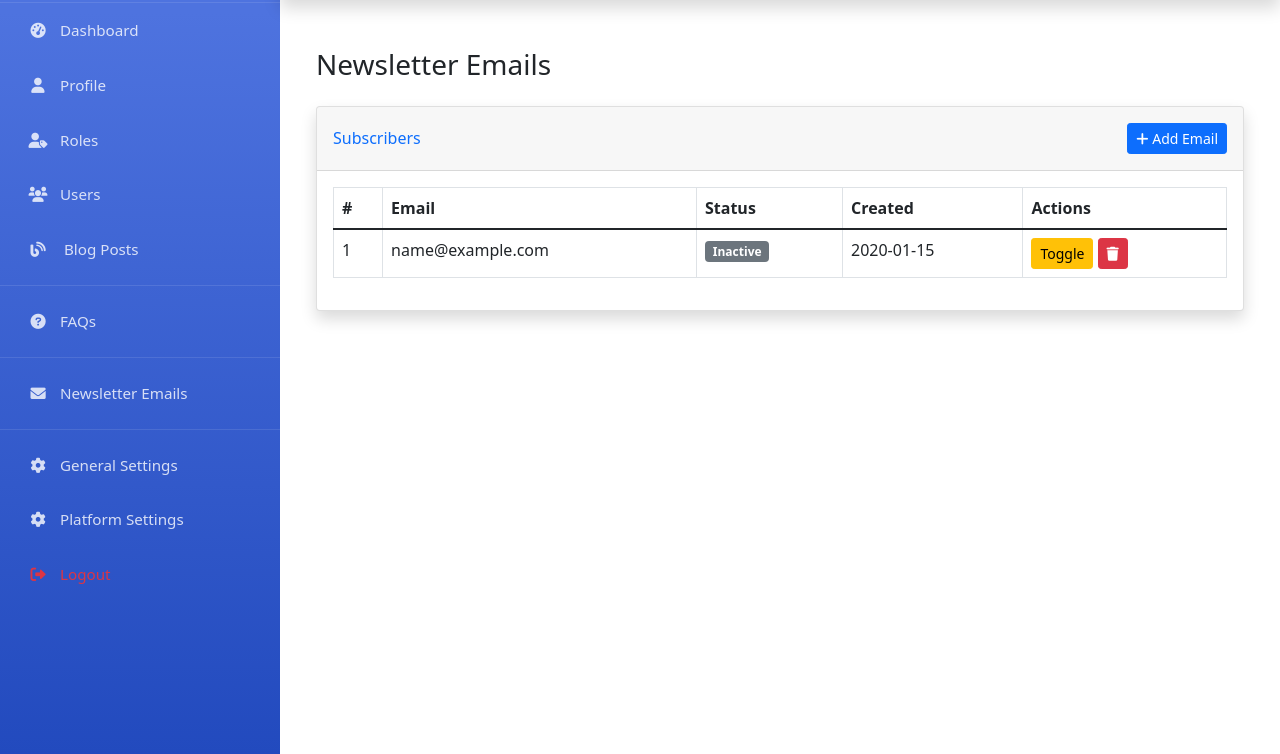
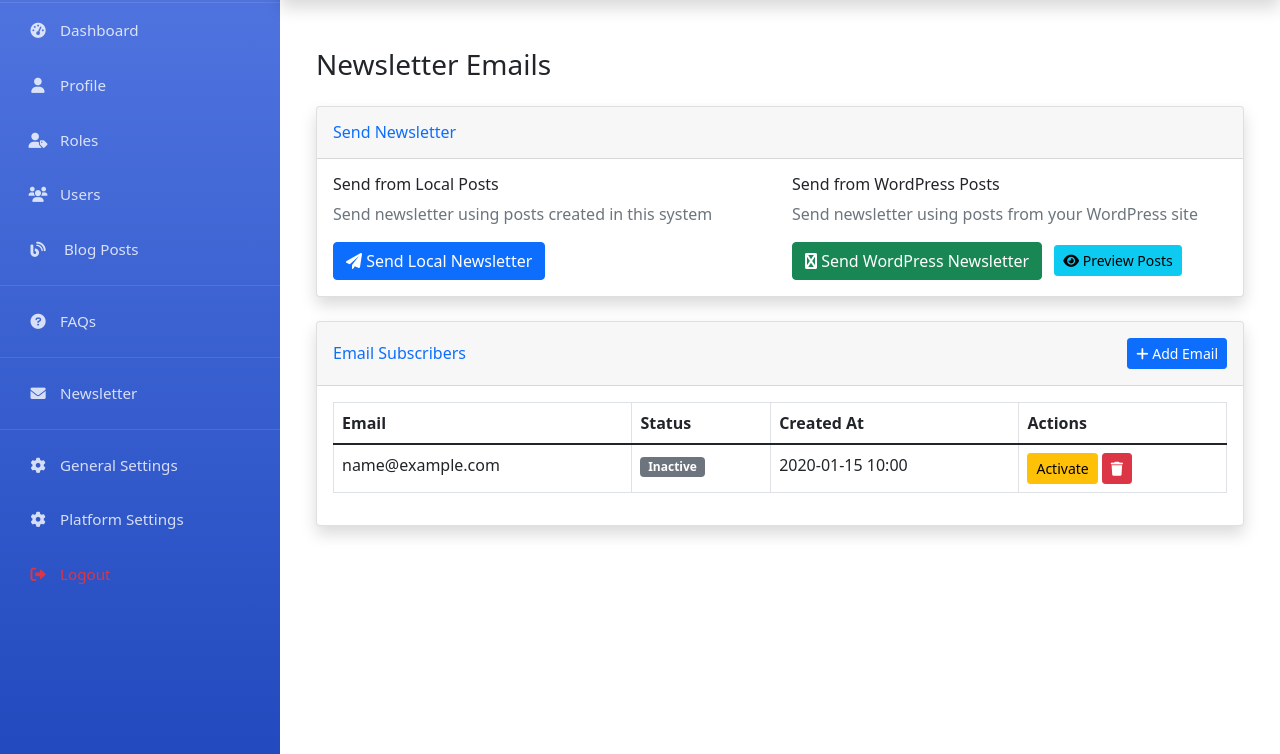
Before and after one commit to GPT-Laboratory/agentic-marketer, a Python web app: template templates/admin/newsletter_emails.html in a window 1280 px wide. Shown: the part 70-824 px from the top of the page. Run offline with Jinja, Linux system fonts and the light colour scheme; the template is opened without the code that fills it: most values are stand-ins (such as "Sample title", 1, 10 or a date in 2020); one stand-in notice (Sample message) is shown.

Commit message:
newsletter works fine

```diff
--- a/templates/admin/base.html
+++ b/templates/admin/base.html
@@ -138,7 +138,7 @@
                  <div class="nav-divider"></div>
                 <a href="{{ url_for('main.admin_newsletter_emails') }}"
                     class="nav-link {% if request.endpoint == 'main.admin_newsletter_emails' %}active{% endif %}">
-                    <i class="fas fa-envelope"></i>Newsletter Emails
+                    <i class="fas fa-envelope"></i>Newsletter
                 </a>
 
                 <div class="nav-divider"></div>
--- a/templates/admin/newsletter_emails.html
+++ b/templates/admin/newsletter_emails.html
@@ -4,64 +4,78 @@
 <div class="container-fluid">
     <h1 class="h3 mb-4 text-gray-800">Newsletter Emails</h1>
 
-    {% with messages = get_flashed_messages(with_categories=true) %}
-        {% if messages %}
-            {% for category, message in messages %}
-                <script>
-                    toastr.{{ category }}('{{ message }}');
-                </script>
-            {% endfor %}
-        {% endif %}
-    {% endwith %}
+    <!-- Newsletter Actions -->
+    <div class="card shadow mb-4">
+        <div class="card-header py-3">
+            <h6 class="m-0 font-weight-bold text-primary">Send Newsletter</h6>
+        </div>
+        <div class="card-body">
+            <div class="row">
+                <div class="col-md-6">
+                    <h6>Send from Local Posts</h6>
+                    <p class="text-muted">Send newsletter using posts created in this system</p>
+                    <button class="btn btn-primary" onclick="sendNewsletter('local')">
+                        <i class="fas fa-paper-plane"></i> Send Local Newsletter
+                    </button>
+                </div>
+                <div class="col-md-6">
+                    <h6>Send from WordPress Posts</h6>
+                    <p class="text-muted">Send newsletter using posts from your WordPress site</p>
+                    <button class="btn btn-success" onclick="sendNewsletter('wordpress')">
+                        <i class="fas fa-wordpress"></i> Send WordPress Newsletter
+                    </button>
+                    <button class="btn btn-info btn-sm ms-2" onclick="previewWordPressPosts()">
+                        <i class="fas fa-eye"></i> Preview Posts
+                    </button>
+                </div>
+            </div>
+        </div>
+    </div>
 
+    <!-- Email Management -->
     <div class="card shadow mb-4">
         <div class="card-header py-3 d-flex justify-content-between align-items-center">
-            <h6 class="m-0 font-weight-bold text-primary">Subscribers</h6>
+            <h6 class="m-0 font-weight-bold text-primary">Email Subscribers</h6>
             <button type="button" class="btn btn-primary btn-sm" data-bs-toggle="modal" data-bs-target="#addEmailModal">
                 <i class="fas fa-plus"></i> Add Email
             </button>
         </div>
         <div class="card-body">
             <div class="table-responsive">
-                <table class="table table-bordered">
+                <table class="table table-bordered" id="dataTable" width="100%" cellspacing="0">
                     <thead>
                         <tr>
-                            <th>#</th>
                             <th>Email</th>
                             <th>Status</th>
-                            <th>Created</th>
+                            <th>Created At</th>
                             <th>Actions</th>
                         </tr>
                     </thead>
                     <tbody>
                         {% for email in emails %}
                         <tr>
-                            <td>{{ loop.index }}</td>
                             <td>{{ email.email }}</td>
                             <td>
                                 {% if email.is_active %}
-                                    <span class="badge bg-success">Active</span>
+                                <span class="badge bg-success">Active</span>
                                 {% else %}
-                                    <span class="badge bg-secondary">Inactive</span>
+                                <span class="badge bg-secondary">Inactive</span>
                                 {% endif %}
                             </td>
-                            <td>{{ email.created_at.strftime('%Y-%m-%d') }}</td>
+                            <td>{{ email.created_at.strftime('%Y-%m-%d %H:%M') }}</td>
                             <td>
                                 <a href="{{ url_for('main.toggle_newsletter_email', email_id=email.id) }}"
-                                   class="btn btn-warning btn-sm">
-                                    Toggle
+                                   class="btn btn-sm btn-warning">
+                                    {% if email.is_active %}Deactivate{% else %}Activate{% endif %}
                                 </a>
                                 <form action="{{ url_for('main.delete_newsletter_email', email_id=email.id) }}"
-                                      method="POST" class="d-inline" onsubmit="return confirm('Delete this email?');">
+                                      method="POST" class="d-inline"
+                                      onsubmit="return confirm('Are you sure you want to delete this email?');">
                                     <button type="submit" class="btn btn-danger btn-sm">
                                         <i class="fas fa-trash"></i>
                                     </button>
                                 </form>
                             </td>
-                        </tr>
-                        {% else %}
-                        <tr>
-                            <td colspan="5" class="text-center">No subscribers yet.</td>
                         </tr>
                         {% endfor %}
                     </tbody>
@@ -75,15 +89,15 @@
 <div class="modal fade" id="addEmailModal" tabindex="-1">
     <div class="modal-dialog">
         <div class="modal-content">
-            <form id="addEmailForm" method="POST" action="{{ url_for('main.add_newsletter_email') }}">
-                <div class="modal-header">
-                    <h5 class="modal-title">Add New Email</h5>
-                    <button type="button" class="btn-close" data-bs-dismiss="modal"></button>
-                </div>
+            <div class="modal-header">
+                <h5 class="modal-title">Add Email Subscriber</h5>
+                <button type="button" class="btn-close" data-bs-dismiss="modal"></button>
+            </div>
+            <form action="{{ url_for('main.add_newsletter_email') }}" method="POST">
                 <div class="modal-body">
                     <div class="mb-3">
-                        <label for="emailInput" class="form-label">Email Address</label>
-                        <input type="email" class="form-control" id="emailInput" name="email" required>
+                        <label for="email" class="form-label">Email Address</label>
+                        <input type="email" class="form-control" id="email" name="email" required>
                     </div>
                 </div>
                 <div class="modal-footer">
@@ -94,4 +108,106 @@
         </div>
     </div>
 </div>
+
+<!-- Preview WordPress Posts Modal -->
+<div class="modal fade" id="previewModal" tabindex="-1">
+    <div class="modal-dialog modal-lg">
+        <div class="modal-content">
+            <div class="modal-header">
+                <h5 class="modal-title">WordPress Posts Preview</h5>
+                <button type="button" class="btn-close" data-bs-dismiss="modal"></button>
+            </div>
+            <div class="modal-body">
+                <div id="previewContent">
+                    <div class="text-center">
+                        <div class="spinner-border" role="status">
+                            <span class="visually-hidden">Loading...</span>
+                        </div>
+                        <p>Loading WordPress posts...</p>
+                    </div>
+                </div>
+            </div>
+            <div class="modal-footer">
+                <button type="button" class="btn btn-secondary" data-bs-dismiss="modal">Close</button>
+            </div>
+        </div>
+    </div>
+</div>
 {% endblock %}
+
+{% block extra_js %}
+<script src="https://cdnjs.cloudflare.com/ajax/libs/toastr.js/latest/toastr.min.js"></script>
+<script>
+function sendNewsletter(source) {
+    const button = event.target;
+    const originalText = button.innerHTML;
+    button.disabled = true;
+    button.innerHTML = '<i class="fas fa-spinner fa-spin"></i> Sending...';
+
+    fetch(`/send-newsletter?source=${source}`)
+        .then(response => response.json())
+        .then(data => {
+            if (data.message) {
+                toastr.success(data.message);
+            } else {
+                toastr.error('Failed to send newsletter');
+            }
+        })
+        .catch(error => {
+            console.error('Error:', error);
+            toastr.error('An error occurred while sending the newsletter');
+        })
+        .finally(() => {
+            button.disabled = false;
+            button.innerHTML = originalText;
+        });
+}
+
+function previewWordPressPosts() {
+    const modal = new bootstrap.Modal(document.getElementById('previewModal'));
+    modal.show();
+
+    fetch('/fetch-wordpress-posts')
+        .then(response => response.json())
+        .then(data => {
+            const previewContent = document.getElementById('previewContent');
+
+            if (data.type === 'success' && data.posts) {
+                let html = '<h6>Recent WordPress Posts:</h6><hr>';
+                data.posts.forEach(post => {
+                    const title = post.title?.rendered || 'Untitled';
+                    const excerpt = post.excerpt?.rendered || post.content?.rendered || '';
+                    const date = new Date(post.date).toLocaleDateString();
+                    const link = post.link || '#';
+
+                    html += `
+                        <div class="mb-3">
+                            <h6><a href="${link}" target="_blank">${title}</a></h6>
+                            <p class="text-muted small">Published: ${date}</p>
+                            <p>${excerpt.substring(0, 100)}...</p>
+                        </div>
+                        <hr>
+                    `;
+                });
+                previewContent.innerHTML = html;
+            } else {
+                previewContent.innerHTML = `
+                    <div class="alert alert-warning">
+                        <i class="fas fa-exclamation-triangle"></i>
+                        ${data.message || 'Failed to fetch WordPress posts'}
+                    </div>
+                `;
+            }
+        })
+        .catch(error => {
+            console.error('Error:', error);
+            document.getElementById('previewContent').innerHTML = `
+                <div class="alert alert-danger">
+                    <i class="fas fa-times-circle"></i>
+                    Error fetching WordPress posts
+                </div>
+            `;
+        });
+}
+</script>
+{% endblock %}
```
Also changed, not shown: routes.py (+143 -23 lines).
